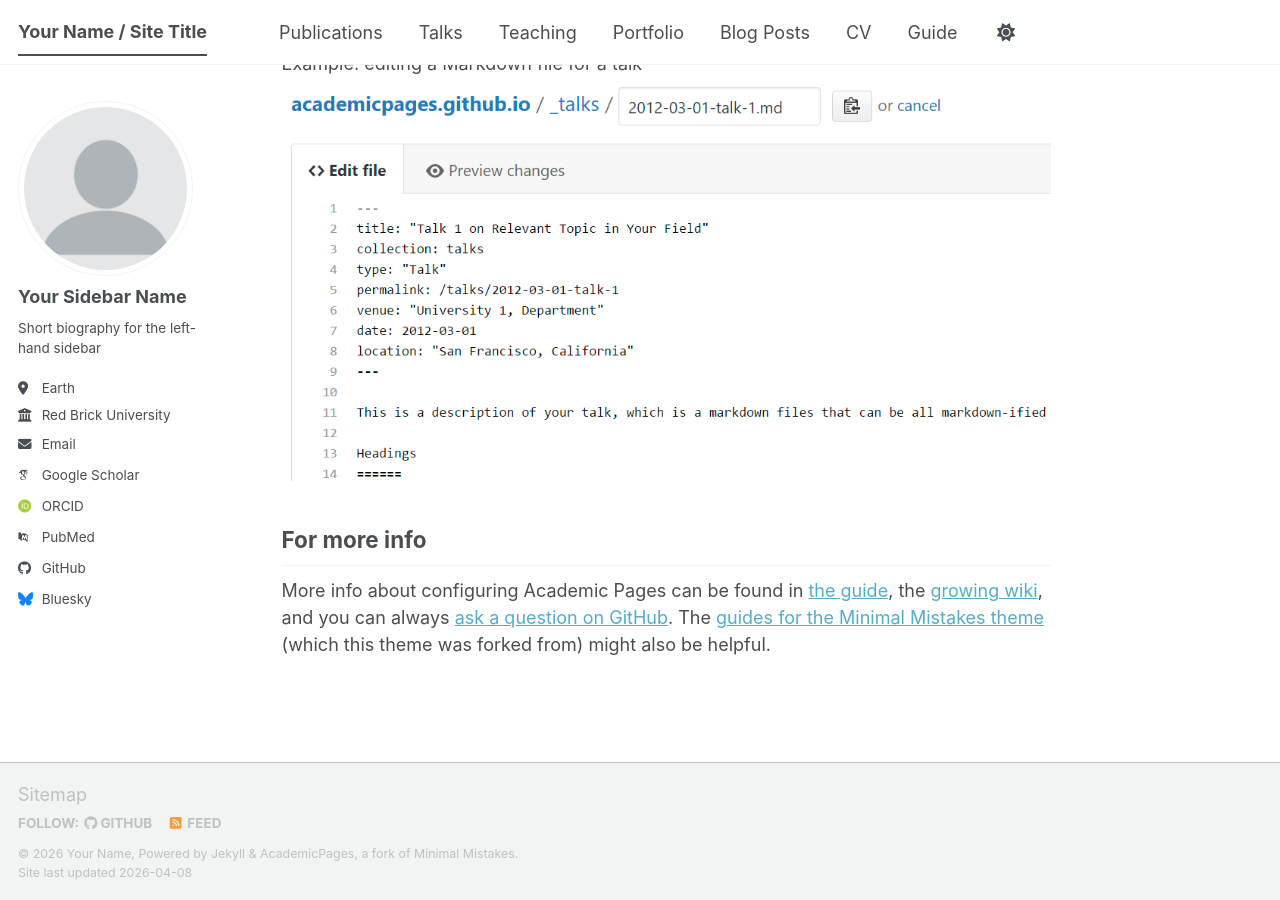
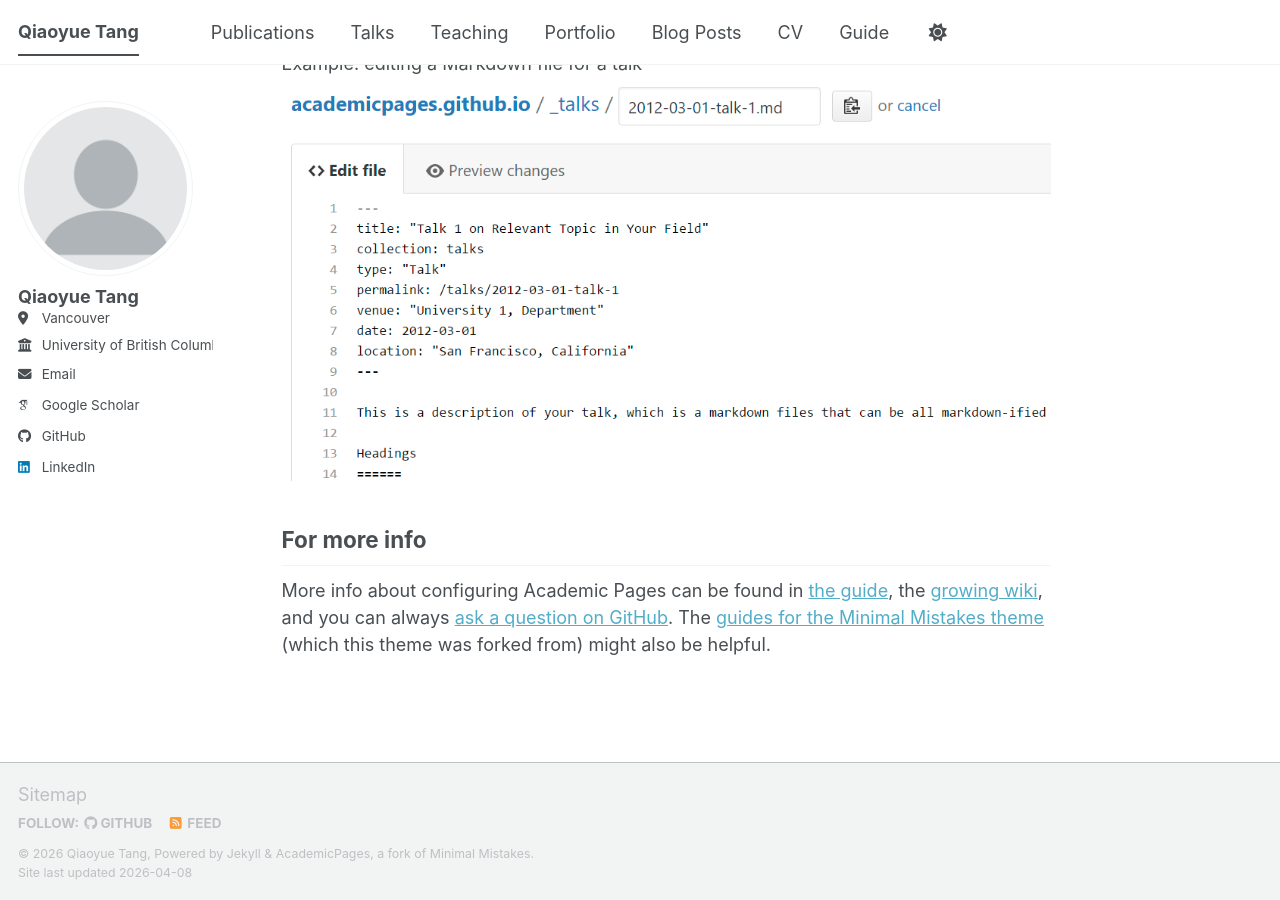
Before and after one commit to qiaoyuet/qiaoyuet.github.io, a Jekyll site: the page built from _pages/about.md, in a window 1280 px wide and 900 px high, scrolled down 2720 px. Built offline with Jekyll 4.4.1, drawn with Linux system fonts in a browser that asks for light colours; some web fonts are replaced; a script bundle is joined from its source files by our own code; library files that are not in the unit come from our copies.

Commit message:
Update personal information in _config.yml

```diff
--- a/_config.yml
+++ b/_config.yml
@@ -9,11 +9,11 @@
 # Basic Site Settings
 locale                   : "en-US"
 site_theme               : "default" # The available themes options are "default", "air", "sunrise", "mint", "dirt" and "contrast"
-title                    : "Your Name / Site Title"
+title                    : "Qiaoyue Tang"
 title_separator          : "-"
-name                     : &name "Your Name"
-description              : &description "Your Name's academic portfolio"   # Update this with a general description of your site, this is the default if not overridden by a page
-url                      : https://academicpages.github.io # The base hostname & protocol for your site e.g. "https://[your GitHub username].github.io",
+name                     : &name "Qiaoyue Tang"
+description              : &description "Qiaoyue Tang's academic portfolio"   # Update this with a general description of your site, this is the default if not overridden by a page
+url                      : https://qiaoyuet.github.io # The base hostname & protocol for your site e.g. "https://[your GitHub username].github.io",
                                                            # or if you already have some other page hosted on Github then use "https://[your GitHub username].github.io/[Your Repo Name]"
 baseurl                  : "" # the subpath of your site, e.g. "/blog"
 repository               : "academicpages/academicpages.github.io"
@@ -24,24 +24,24 @@
 author:
   # Biographic information
   avatar           : "profile.png"
-  name             : "Your Sidebar Name"
+  name             : "Qiaoyue Tang"
   pronouns         : # example: "she/her"
-  bio              : "Short biography for the left-hand sidebar"
-  location         : "Earth"
-  employer         : "Red Brick University"
+  bio              : # "Short biography for the left-hand sidebar"
+  location         : "Vancouver"
+  employer         : "University of British Columbia"
   uri              : # URL
-  email            : "none@example.org"
+  email            : "cathy.tangqiaoyue@gmail.com"
 
   # Academic websites
   academia         : # URL
   arxiv            : # URL - Update with the correct link to your profile
-  googlescholar    : "https://scholar.google.com/citations?user=PS_CX0AAAAAJ"
+  googlescholar    : "https://scholar.google.ca/citations?hl=en&tzom=420&user=qr_qHm4AAAAJ"
   inspire-hep      : # URL
   impactstory      : # URL
-  orcid            : "https://orcid.org/yourorcidurl"
+  orcid            : # "https://orcid.org/yourorcidurl"
   semantic         : # URL
   ssrn             : # URL
-  pubmed           : "https://www.ncbi.nlm.nih.gov/pubmed/?term=john+snow"
+  pubmed           : # "https://www.ncbi.nlm.nih.gov/pubmed/?term=john+snow"
   researchgate     : # URL
   scopus           : # URL
   zotero           : # URL
@@ -51,13 +51,13 @@
   bitbucket        : # Username - Update with your username on the site
   codepen          : # Username
   dribbble         : # Username
-  github           : "academicpages"
+  github           : "qiaoyuet"
   kaggle           : # Username
   stackoverflow    : # User number or user number and name (i.e., use "1" or "1/jeff-atwood")
 
   # Social media
   artstation       : # Username
-  bluesky          : "bsky.app" # Replace this with you Bluesky username
+  bluesky          : # "bsky.app" # Replace this with you Bluesky username
   facebook         : # Username
   flickr           : # Username
   foursquare       : # Username
@@ -66,7 +66,7 @@
   keybase          : # Username
   instagram        : # Username
   lastfm           : # Username
-  linkedin         : # Username
+  linkedin         : "qiaoyue-tang-b21740141" # Username
   mastodon         : # URL
   medium           : # URL
   pinterest        : # Username
```
